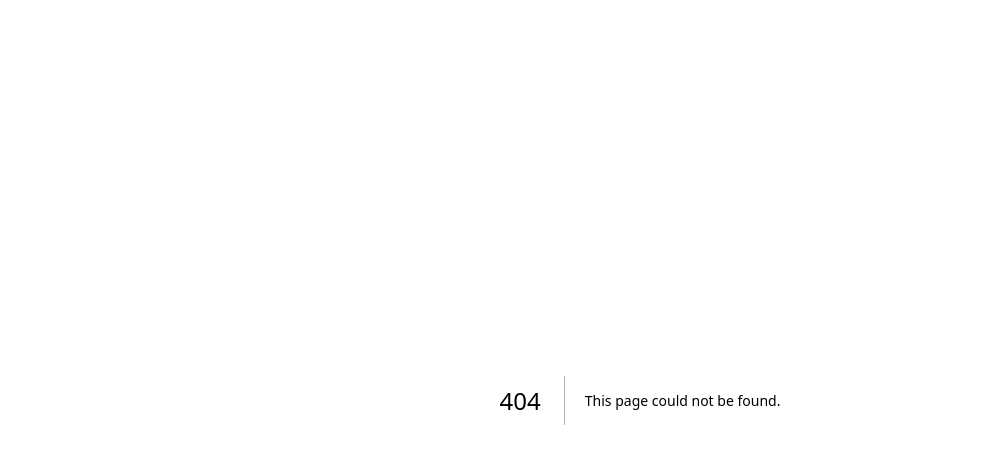
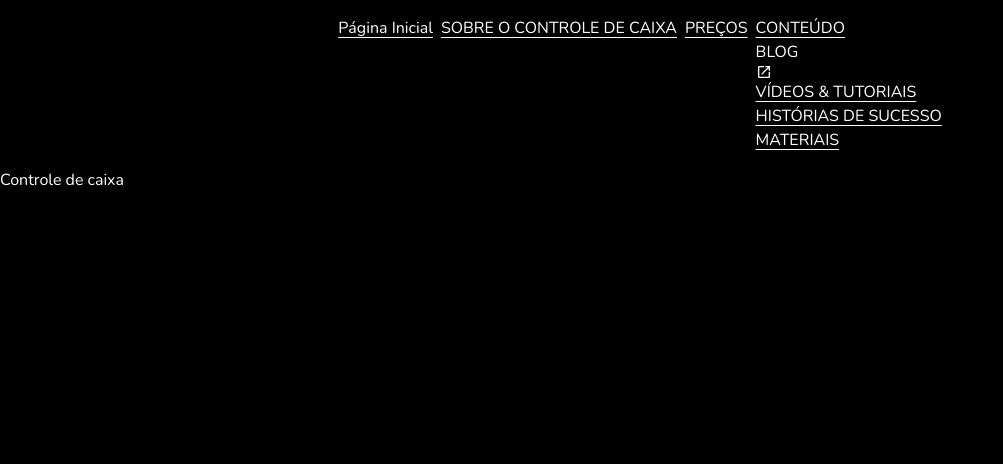
Before and after one commit to flaviorocha2018/controle-de-caixa, a Next.js app: page /project in a window 1280 px wide. Before the commit this address had no page. Shown: the top 464 px of the page, without its empty margins (0-1003 px from the left). Built offline with nearby package versions, Linux system fonts and the light colour scheme.

Commit message:
feat: added header component

```diff
--- a/src/app/globals.css
+++ b/src/app/globals.css
@@ -22,5 +22,10 @@ html[light] {
 
 html,
 body {
-    @apply bg-background text-text w-screen h-screen
+    @apply bg-background text-text w-screen h-screen underline-offset-4;
+
 }
+
+a {
+    @apply hover:underline active:opacity-50 transition-opacity
+}
--- a/src/app/layout.tsx
+++ b/src/app/layout.tsx
@@ -1,6 +1,8 @@
 import type { Metadata } from "next";
 import { Nunito } from "next/font/google";
+
 import "./globals.css";
+import { Header } from "@/components/header/Header";
 
 const nunito = Nunito({ subsets: ["latin"] });
 
@@ -14,7 +16,9 @@ interface IRootLayout extends  Readonly<{ children: React.ReactNode}> { }
 export default function RootLayout({children,}: IRootLayout ) {
   return (
     <html lang="pt-Br">
-      <body className={nunito.className}>{children}</body>
+      <body className={nunito.className}>
+       <Header/>
+      {children}</body>
     </html>
   );
-}
+};
--- /dev/null
+++ b/src/app/project/page.tsx
@@ -0,0 +1,14 @@
+
+
+
+export default function ProjectPages() {
+
+
+
+    return(
+
+        <main>
+            Controle de caixa
+        </main>
+    );
+}
--- /dev/null
+++ b/src/components/header/Header.tsx
@@ -0,0 +1,63 @@
+'use client';
+import { MdOutlineOpenInNew } from "react-icons/md";
+import Link from "next/link";
+import { usePathname } from "next/navigation";
+
+
+export const Header = () => {
+    const currentPath = usePathname();
+
+
+    return (
+       <nav className='flex items-center justify-center bg-primary py-4'>
+        <ul className='flex gap-2'>
+            <li>
+                <Link href='/' data-active={currentPath === '/'} className='data-[active=true]: underline'>
+                Página Inicial
+                </Link>
+            </li>
+            <li>
+                <Link href='/' data-active={currentPath === '/'} className='data-[active=true]: underline'>
+                SOBRE O CONTROLE DE CAIXA
+                </Link>
+            </li>
+            <li>
+                <Link href='/precos' data-active={currentPath === '/'} className='data-[active=true]: underline'>
+                PREÇOS
+                </Link>
+            </li>
+            <li>
+                <Link href='/conteudo' data-active={currentPath === '/'} className='data-[active=true]: underline'>
+                CONTEÚDO
+                </Link>
+                <nav>
+                    <ul>
+                        <li>
+                         <Link href='/blog'>BLOG
+                         <MdOutlineOpenInNew />
+                         </Link>
+                        </li>
+                        <li>
+                        <Link href='/videos' data-active={currentPath === '/'} className='data-[active=true]: underline'>
+                        VÍDEOS & TUTORIAIS
+                        </Link>
+                        </li>
+                        <li>
+                        <Link href='/history' data-active={currentPath === '/'} className='data-[active=true]: underline'>
+                        HISTÓRIAS DE SUCESSO
+                        </Link>
+                        </li>
+                        <li>
+                        <Link href='/materials' data-active={currentPath === '/'} className='data-[active=true]: underline'>
+                        MATERIAIS
+                        </Link>
+                        </li>
+                    </ul>
+                </nav>
+            </li>
+        </ul>
+       </nav>
+
+
+    );
+};
```
Also changed, not shown: package.json (+5 -4 lines), 1 other file (tests, documents, lock files or other folders).
